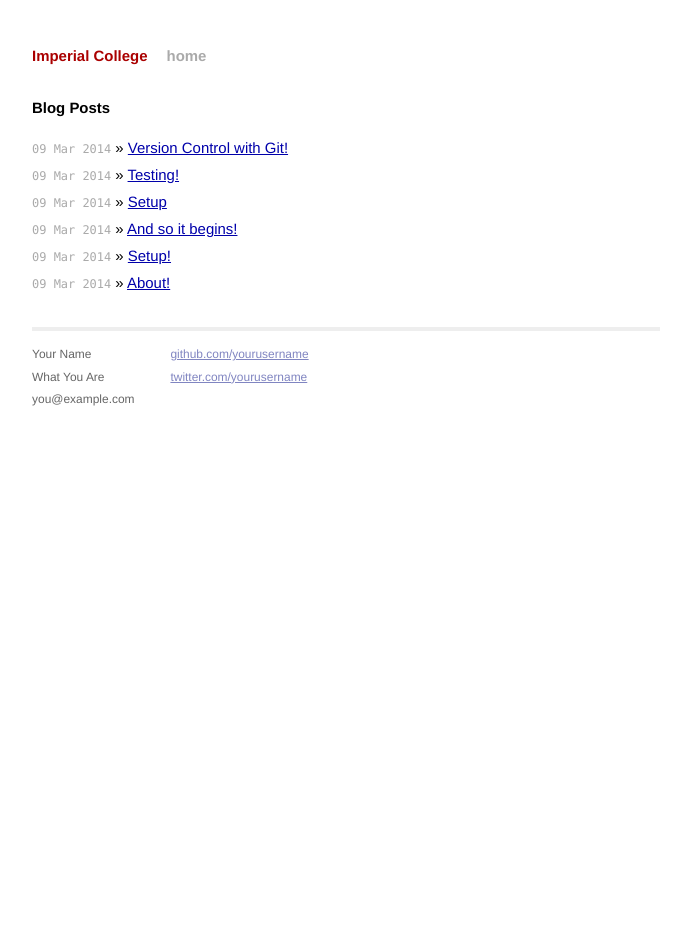
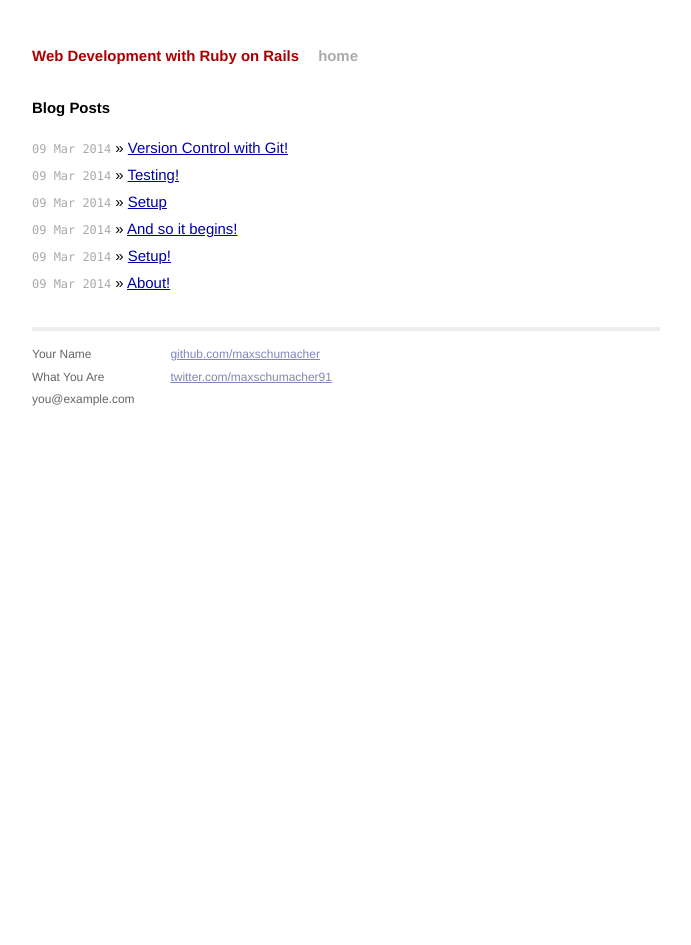
Before and after one commit to MaxSchumacher/maxschumacher.github.io, a Jekyll site: the page built from index.html, in a window 1280 px wide. Shown: the whole page, without its empty margins (294-985 px from the left). Built offline with Jekyll 4.4.1, drawn with Linux system fonts in a browser that asks for light colours; Markdown is read by kramdown in place of the engine named in the settings.

Commit message:
finally!

```diff
--- a/_config.yml
+++ b/_config.yml
@@ -1,3 +1,3 @@
-name: Imperial College
+name: Web Development with Ruby on Rails
 markdown: redcarpet
 pygments: true
--- a/_layouts/default.html
+++ b/_layouts/default.html
@@ -33,8 +33,8 @@
             </div>
             <div class="contact">
               <p>
-                <a href="https://github.com/yourusername">github.com/yourusername</a><br />
-                <a href="https://twitter.com/yourusername">twitter.com/yourusername</a><br />
+                <a href="https://github.com/maxschumacher">github.com/maxschumacher</a><br />
+                <a href="https://twitter.com/maxschumacher91">twitter.com/maxschumacher91</a><br />
               </p>
             </div>
           </div>
```
